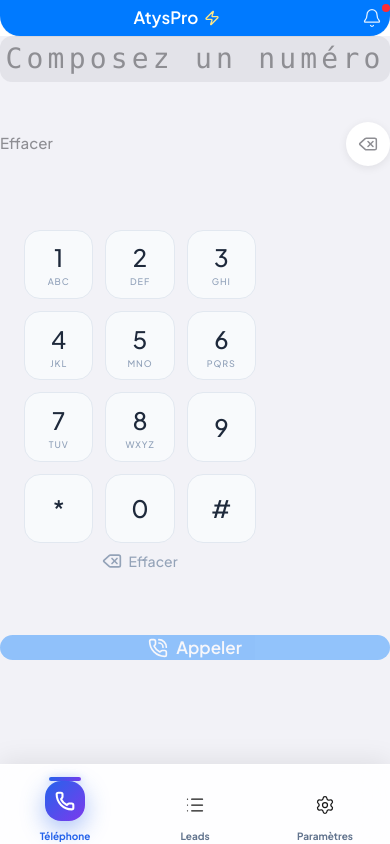
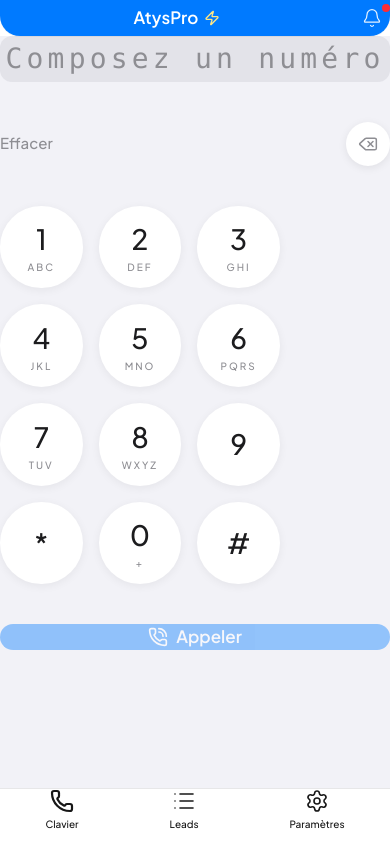
Before and after one commit to Nayrax99/Atyspro-Backend, a Next.js app: page /mobile/phone in a window 390 px wide. Built offline with nearby package versions, Linux system fonts and the light colour scheme.

Commit message:
refactor: finalize mobile cleanup

```diff
--- a/src/app/globals.css
+++ b/src/app/globals.css
@@ -469,3 +469,35 @@ a {
 .scrollbar-hide::-webkit-scrollbar {
   display: none;
 }
+
+/* ============================================
+   MOBILE APP - iOS-native Design System
+   ============================================ */
+
+:root {
+  --mobile-bg: #f2f2f7;
+  --mobile-card: #ffffff;
+  --mobile-separator: rgba(60, 60, 67, 0.12);
+  --mobile-text: #1c1c1e;
+  --mobile-text-secondary: #3c3c43;
+  --mobile-text-tertiary: #8e8e93;
+  --mobile-blue: #007AFF;
+  --mobile-red: #ff3b30;
+  --mobile-radius: 12px;
+  --mobile-radius-lg: 16px;
+}
+
+/* Subtle scrollbar for mobile main area */
+.mobile-scroll-area::-webkit-scrollbar {
+  width: 6px;
+}
+.mobile-scroll-area::-webkit-scrollbar-track {
+  background: transparent;
+}
+.mobile-scroll-area::-webkit-scrollbar-thumb {
+  background: rgba(148, 163, 184, 0.4);
+  border-radius: 3px;
+}
+.mobile-scroll-area::-webkit-scrollbar-thumb:hover {
+  background: rgba(148, 163, 184, 0.6);
+}
--- a/src/components/mobile/BottomNav.tsx
+++ b/src/components/mobile/BottomNav.tsx
@@ -7,84 +7,36 @@ import { List, Phone, Settings } from "lucide-react";
 type TabKey = "phone" | "leads" | "settings";
 
 const tabs: { key: TabKey; href: string; label: string; Icon: typeof Phone }[] = [
-  { key: "phone", href: "/mobile/phone", label: "Téléphone", Icon: Phone },
+  { key: "phone", href: "/mobile/phone", label: "Clavier", Icon: Phone },
   { key: "leads", href: "/mobile/leads", label: "Leads", Icon: List },
   { key: "settings", href: "/mobile/settings", label: "Paramètres", Icon: Settings },
 ];
 
-/**
- * BottomNav premium - Glassmorphism, icône actif gradient + translateY
- * Barre indicateur top au-dessus de l'icône active
- */
 export function BottomNav() {
   const pathname = usePathname();
 
   return (
     <nav
-      className="bottom-nav fixed bottom-0 left-1/2 z-50 w-full max-w-[480px] -translate-x-1/2"
+      className="shrink-0 border-t bg-white px-2 py-2"
       style={{
-        paddingBottom: "env(safe-area-inset-bottom, 12px)",
-        paddingTop: "12px",
+        borderColor: "var(--mobile-separator)",
+        paddingBottom: "max(12px, env(safe-area-inset-bottom))",
       }}
     >
-      <div className="flex items-end justify-between px-4">
+      <div className="flex items-center justify-around">
         {tabs.map((tab) => {
           const isActive = pathname.startsWith(tab.href);
+
           return (
             <Link
               key={tab.key}
               href={tab.href}
-              className={`flex flex-1 flex-col items-center gap-1 transition-all duration-300 ease-[cubic-bezier(0.4,0,0.2,1)] ${
-                isActive
-                  ? "text-[#2563eb]"
-                  : "text-slate-500 hover:text-slate-700"
+              className={`flex flex-col items-center gap-1 px-4 py-2 ${
+                isActive ? "text-[#007AFF]" : "text-[#8e8e93]"
               }`}
             >
-              {/* Barre indicateur top - visible uniquement quand actif */}
-              {isActive && (
-                <div
-                  className="mb-1 h-1 w-8 rounded-full"
-                  style={{
-                    background:
-                      "linear-gradient(135deg, #2563eb 0%, #7c3aed 100%)",
-                  boxShadow: "0 2px 8px rgba(37, 99, 235, 0.4)",
-                }}
-                aria-hidden
-                role="presentation"
-              />
-              )}
-              <span
-                className={`flex h-10 w-10 items-center justify-center rounded-2xl transition-all duration-300 ease-[cubic-bezier(0.4,0,0.2,1)] ${
-                  isActive
-                    ? "translate-y-[-4px]"
-                    : "translate-y-0"
-                }`}
-                style={
-                  isActive
-                    ? {
-                        background:
-                          "linear-gradient(135deg, #2563eb 0%, #7c3aed 100%)",
-                        boxShadow: "0 8px 24px rgba(37, 99, 235, 0.4)",
-                      }
-                    : undefined
-                }
-              >
-                <tab.Icon
-                  className={`h-5 w-5 ${
-                    isActive
-                      ? "stroke-[2.5] text-white"
-                      : "stroke-[1.5]"
-                  }`}
-                  aria-hidden
-                />
-              </span>
-              <span
-                className={`text-[10px] font-bold ${
-                  isActive ? "text-[#2563eb]" : "text-slate-500"
-                }`}
-              >
-                {tab.label}
-              </span>
+              <tab.Icon className="h-6 w-6" strokeWidth={isActive ? 2.2 : 1.6} aria-hidden />
+              <span className="text-[10px] font-medium">{tab.label}</span>
             </Link>
           );
         })}
--- a/src/components/mobile/PhoneKeypad.tsx
+++ b/src/components/mobile/PhoneKeypad.tsx
@@ -1,6 +1,4 @@
 "use client";
-
-import { Delete } from "lucide-react";
 
 interface PhoneKeypadProps {
   onDigit: (digit: string) => void;
@@ -18,41 +16,29 @@ const ROWS: { digit: string; letters?: string }[] = [
   { digit: "8", letters: "WXYZ" },
   { digit: "9" },
   { digit: "*" },
-  { digit: "0" },
+  { digit: "0", letters: "+" },
   { digit: "#" },
 ];
 
-export function PhoneKeypad({ onDigit, onBackspace }: PhoneKeypadProps) {
+export function PhoneKeypad({ onDigit }: PhoneKeypadProps) {
   return (
-    <div className="keypad-container">
-      <div className="grid grid-cols-3 gap-3">
+    <div className="grid grid-cols-3 gap-4">
       {ROWS.map(({ digit, letters }) => (
         <button
           key={digit}
           type="button"
           onClick={() => onDigit(digit)}
-            className="keypad-btn"
+          className="flex aspect-square flex-col items-center justify-center rounded-full bg-white text-[28px] font-light text-[#1c1c1e] active:opacity-70"
+          style={{ boxShadow: "0 2px 10px rgba(0,0,0,0.06)" }}
         >
           {digit}
           {letters && (
-              <span className="mt-0.5 text-[9px] uppercase tracking-widest text-slate-400">
+            <span className="mt-0.5 text-[10px] font-normal uppercase tracking-[0.2em] text-[#8e8e93]">
               {letters}
             </span>
           )}
         </button>
       ))}
     </div>
-      <div className="effacer-wrap mt-4 flex justify-center">
-        <button
-          type="button"
-          onClick={onBackspace}
-          className="effacer-btn inline-flex items-center gap-1.5 transition-colors hover:text-slate-600"
-          aria-label="Effacer"
-        >
-          <Delete className="h-5 w-5" />
-          <span className="text-sm font-medium">Effacer</span>
-        </button>
-      </div>
-    </div>
   );
 }
--- a/src/types/lead.ts
+++ b/src/types/lead.ts
@@ -78,3 +78,17 @@ export function formatDelay(lead: Pick<Lead, "delay_code">): string {
       return "Non renseigné";
   }
 }
+
+export function formatRelativeTime(createdAt: string): string {
+  const created = new Date(createdAt).getTime();
+  const now = Date.now();
+  const diffMs = now - created;
+  const diffMin = Math.floor(diffMs / 60000);
+  const diffH = Math.floor(diffMin / 60);
+  const diffD = Math.floor(diffH / 24);
+  if (diffMin < 1) return "À l'instant";
+  if (diffMin < 60) return `il y a ${diffMin}min`;
+  if (diffH < 24) return `il y a ${diffH}h`;
+  if (diffD < 7) return `il y a ${diffD}j`;
+  return new Date(createdAt).toLocaleDateString("fr-FR", { day: "numeric", month: "short" });
+}
```
Also changed, not shown: src/components/mobile/LeadCard.tsx (+38 -211 lines). Lines whose indentation alone changed are shown as unchanged.
